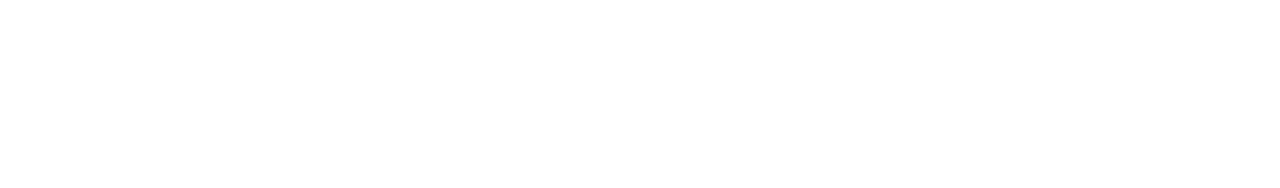
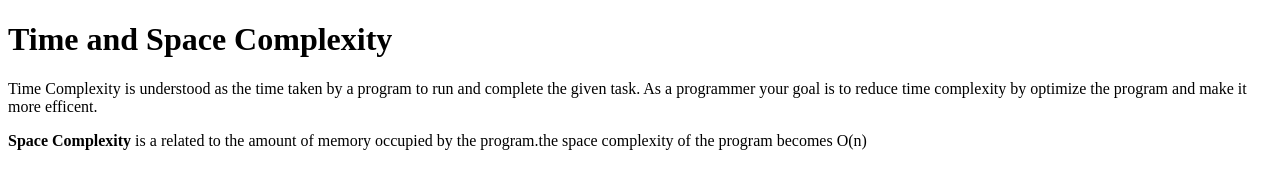
Before and after one commit to acciojob/time-and-space-complexity-NaveedWaddo, a website: page main.html in a window 1280 px wide. Drawn offline with Linux system fonts and the light colour scheme.

Commit message:
created a submission

```diff
--- a/main.html
+++ b/main.html
@@ -8,6 +8,10 @@
 
 <body>
 	<!-- the entire body must be written by student -->
+	<h1>Time and Space Complexity</h1>
+	<p>Time Complexity is understood as the time taken by a program to run and complete the given task. As a programmer your goal is to reduce time complexity by optimize the program and make it more efficent. </p>
+	<p><b>Space Complexity</b> is a related to the amount of memory occupied by the program.the space complexity of the program becomes O(n)</p>
+
     <script type="text/javascript" src="./script.js">
 </script>
 
```
